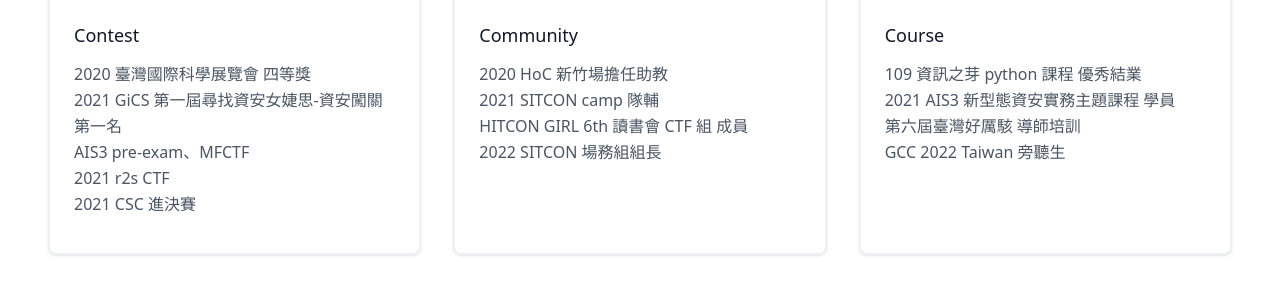
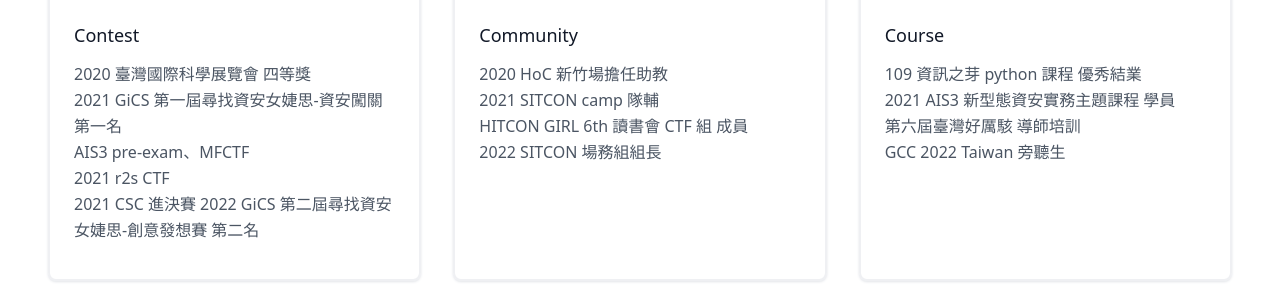
Before and after one commit to HahaCPY/HahaCPY.github.io, a plain HTML site: page index.html in a window 1280 px wide. Shown: the part 605-902 px from the top of the page. Before the commit the page ends 876 px from the top, so only its background shows below. Drawn offline with nearby package versions, Linux system fonts and the light colour scheme.

Commit message:
Update index.html

```diff
--- a/index.html
+++ b/index.html
@@ -56,7 +56,8 @@
                     2021 GiCS 第一屆尋找資安女婕思-資安闖關 第一名</br>
                     AIS3 pre-exam、MFCTF</br>
                     2021 r2s CTF</br>
-                    2021 CSC 進決賽</p>
+                    2021 CSC 進決賽
+                    2022 GiCS 第二屆尋找資安女婕思-創意發想賽 第二名</p>
                 </div>
                 </div>
             </div>
```
